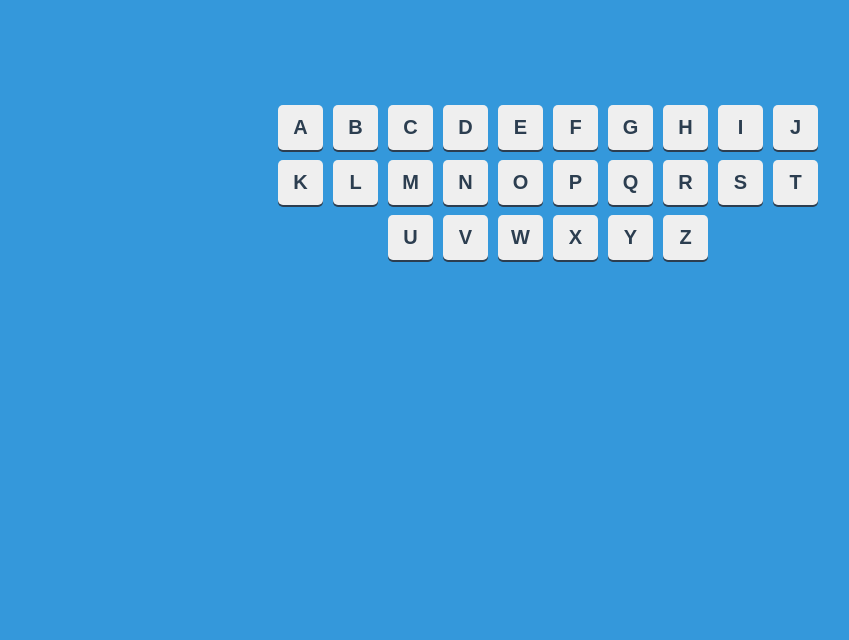
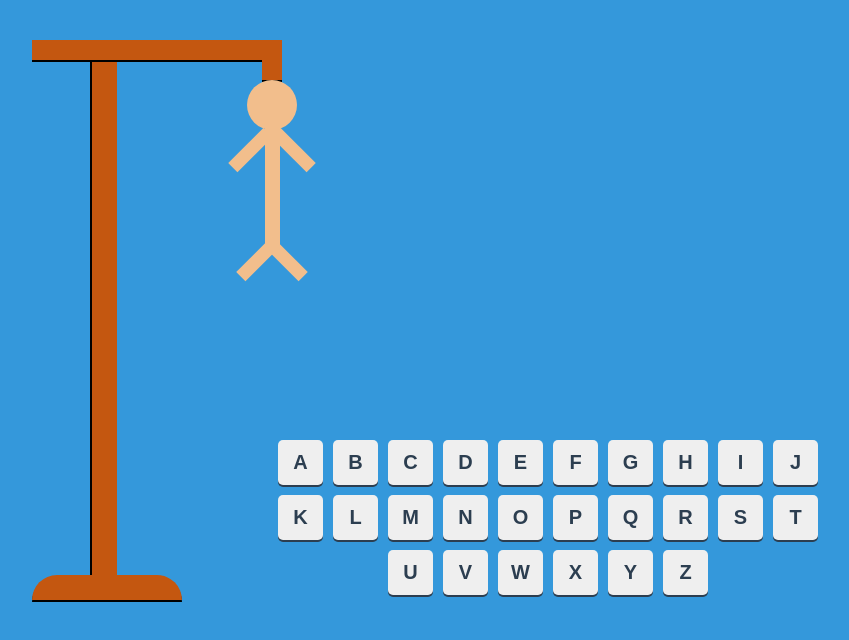
Before and after one commit to Marlysson/Jogo-da-Forca, a plain HTML site: page index.html in a window 1280 px wide. Shown: the whole page, without its empty margins (92-941 px from the left). Drawn offline with Linux system fonts and the light colour scheme.

Commit message:
Adicionando a forca e o boneco. :D

```diff
--- a/estilo.css
+++ b/estilo.css
@@ -3,14 +3,138 @@ body{
 	padding:0;
 	background:#3498db;
 }
+.jogo{
+	position:relative;
+	text-align: center;
+	width:90%;
+	height:auto;
+	max-height: 600px;
+	margin:20px auto;
+	/*border:1px solid #000;*/
+}
+.forca{
+	position:relative;
+	width:250px;
+	height:70%;
+	margin:40px 0 0 60px;
+	/*border:1px solid #000;*/
+}
+.elementos,.boneco{
+	border:0;
+	position:absolute;
+	margin:0;
+}
+.partes{
+	position:relative;
+	background:#F2BE8C;
+}
+.elementos{
+	background:#C45710;
+}
+.base{
+	bottom:0;
+	width:150px;
+	height:25px;
+	border-top-left-radius: 25px;
+	border-top-right-radius: 25px;
+	box-shadow: 0px 2px 0px #000;
+}
+.mastro{
+	left:60px;
+	width:25px;
+	height:100%;
+	box-shadow: -2px 0px 0px #000;
+	border:0;
+	border-radius: 3px;
+}
+.topo{
+	width:100%;
+	height:20px;
+	box-shadow: 0px 2px 0px #000;
+}
+.gancho{
+	width:20px;
+	height:20px;
+	right:0;
+	top:20px;
+	box-shadow: 0px 2px 0px #000;
+}
+.boneco{
+	top:40px;
+	bottom:0;
+	right:0;
+	width:100px;
+	height:88%;
+	/*border:1px solid #000;*/
+	float:right;
+	margin-right:-40px;
 
-.letras{
-	margin:100px auto 0 auto;
+}
+.cabeca{
+	margin:0 auto;
+	width:50px;
+	height:50px;
+	border-radius:100%;
+}
+.corpo{
+	margin:-5 auto;
+	width:15px;
+	height: 25%;
+}
+
+.bracos{
+	position:absolute;
+	margin:0 auto;
+	top:45px;
+}
+.braco-esq{
+	left:22px;
+	float:left;
+}
+.braco-dir{
+	right:22px;
+	float:right;
+}
+.bracos,.pe-esq,.pe-dir{
+	width:13px;
+	height:50px;
+}
+.braco-esq, .pe-esq{
+	-webkit-transform:rotate(45deg);
+	-moz-transform:rotate(45deg);
+	-ms-transform:rotate(45deg);
+	transform:rotate(45deg);
+}
+
+.braco-dir,.pe-dir{
+	-webkit-transform:rotate(-45deg);
+	-moz-transform:rotate(-45deg);
+	-ms-transform:rotate(-45deg);
+	transform:rotate(-45deg);
+}
+.pe-esq, .pe-dir{
+	top:-25px;
+}
+
+.pe-esq{
+	left:30px;
+	float:left;
+}
+.pe-dir{
+	right:30px;
+	float:right;
+}
+
+.teclado{
+	position:absolute;
+	bottom:0;
+	left:50%;
+	margin:100px auto 0 -275px;
 	width:550px;
-	height:200px;
 	/*border: 1px solid #000;*/
 	text-align: center;
 }
+
 .btn{
 	display: inline-block;
 	margin:5px;
--- a/forca.js
+++ b/forca.js
@@ -17,7 +17,7 @@ function create_buttons(parent){
 	})
 }
 
-create_buttons('.letras');
+create_buttons('.teclado');
 
 botoes = document.querySelectorAll('.btn');
 valores = [];
@@ -25,24 +25,24 @@ cont = 0;
 
 for(i = 0 ; i < botoes.length ; i++){
 	botoes[i].addEventListener('click',function(){
+
+		valor_anterior = valores[cont-1];
+
 		if (valores.length == 0){
 			this.classList.add('acerto');
 			valores.push('acerto');
+
+		} else if (valor_anterior == 'acerto'){
+			this.classList.add('erro');
+			valores.push('erro');
+
 		}else{
-
-			valor_anterior = valores[cont-1];
-
-			console.log('valor_anterior',valor_anterior);
-			if (valor_anterior == 'acerto'){
-				this.classList.add('erro');
-				valores.push('erro');
-			}else{
-				this.classList.add('acerto');
-				valores.push('acerto');
-			}
+			this.classList.add('acerto');
+			valores.push('acerto');
 		}
 
 		cont += 1;
 
+
 	});
 }
--- a/index.html
+++ b/index.html
@@ -8,7 +8,23 @@
 
 	<div class="jogo">
 
-		<div class="letras">
+		<div class='forca'>
+			<p class='elementos mastro'></p>
+			<p class='elementos base'></p>
+			<p class='elementos topo'></p>
+			<p class='elementos gancho'></p>
+
+			<div class='boneco'>
+				<p class='partes cabeca'></p>
+				<p class='partes corpo'></p>
+				<p class='partes bracos braco-esq'></p>
+				<p class='partes bracos braco-dir'></p>
+				<p class='partes pe-esq'></p>
+				<p class='partes pe-dir'></p>
+			</div>
+		</div>
+
+		<div class="teclado">
 		</div>
 
 	</div>
```
